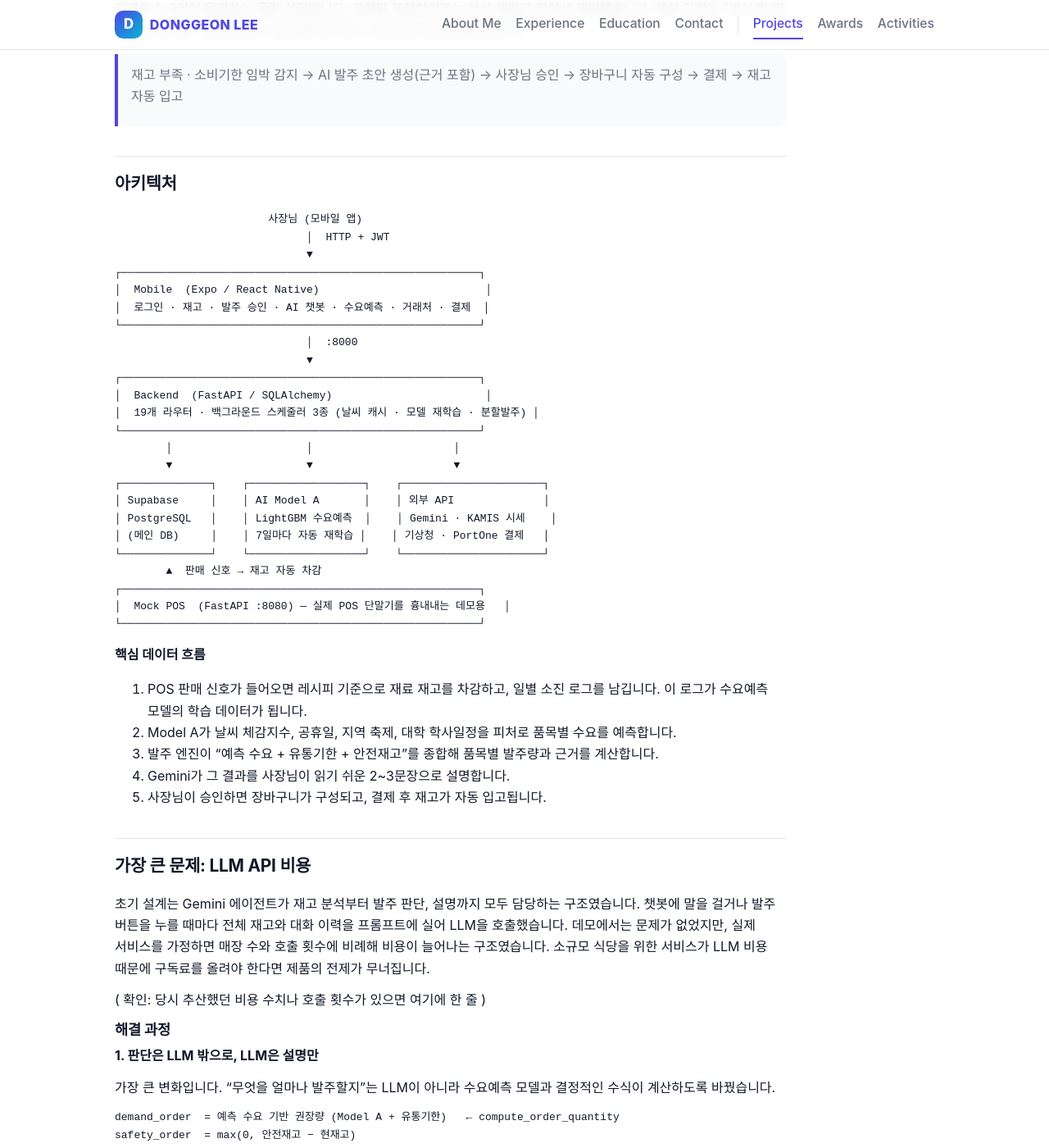
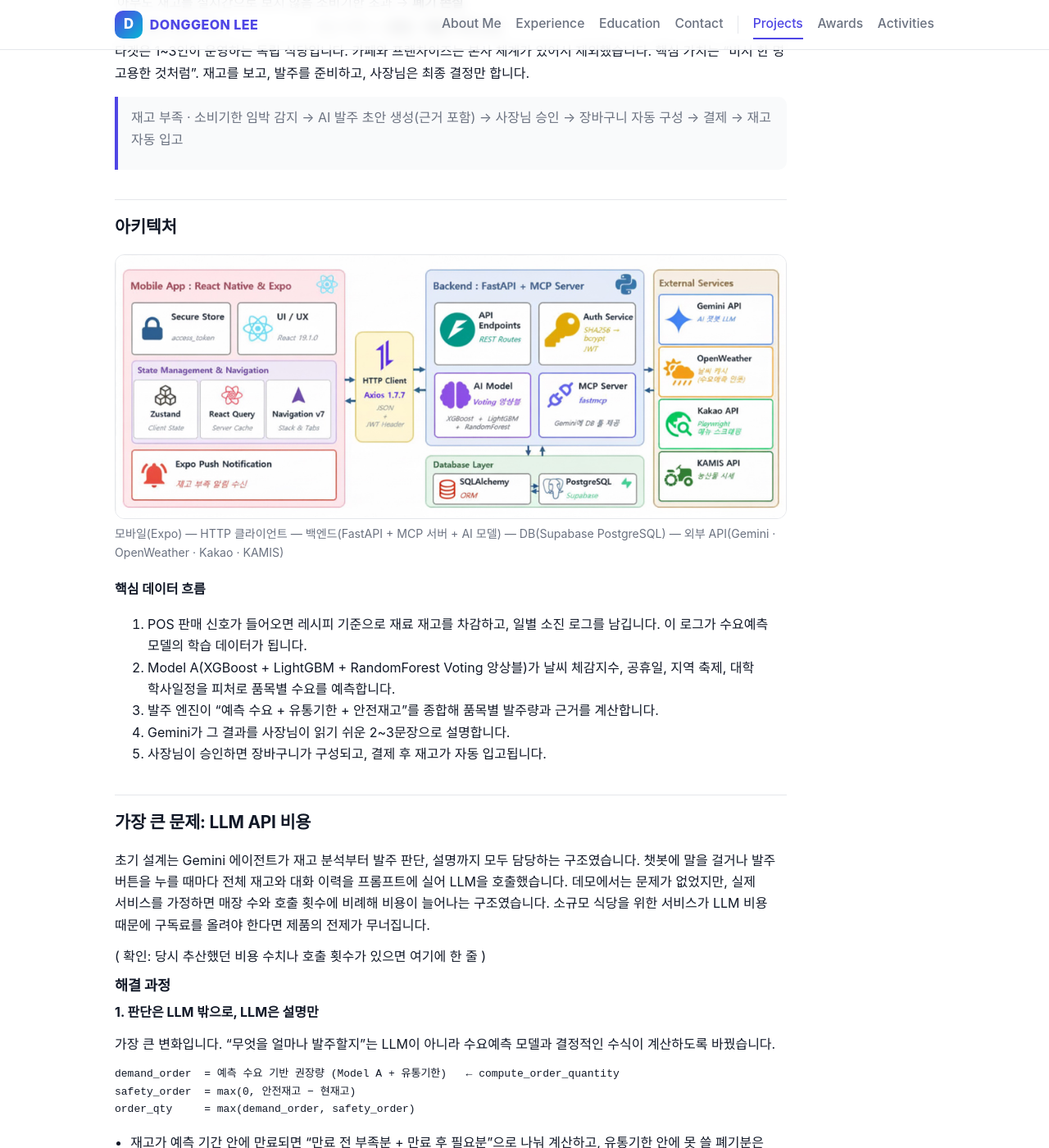
Before and after one commit to leeedd00/leeedd00.github.io, a Jekyll site: the page built from _projects/keeping.md, in a window 1280 px wide and 1400 px high, scrolled down 1531 px. Shown: the whole window at 82% size. Built offline with Jekyll 4.4.1, drawn with Linux system fonts in a browser that asks for light colours; some web fonts are replaced; some of the changed text lies outside the part shown.

Commit message:
Keeping 아키텍처 · Purdue 사진 추가

````diff
--- a/_data/experience.yml
+++ b/_data/experience.yml
@@ -12,5 +12,5 @@
 - period: 2025.09 – 2025.12
   title: 린스타트업 · Keeping 재고관리 앱 외주
   org: "( 빈칸: 발주처 / 프로그램명 )"
-  detail: 소규모 식당용 AI 매장 비서 앱 1차 개발. FastAPI 백엔드, Expo 모바일, LightGBM 수요예측 모델(MAPE 29% → 16% 개선)
+  detail: 소규모 식당용 AI 매장 비서 앱 1차 개발. FastAPI 백엔드, Expo 모바일, XGBoost·LightGBM·RF 앙상블 수요예측 모델(MAPE 29% → 16% 개선)
   link: /projects/keeping/
--- a/_projects/keeping.md
+++ b/_projects/keeping.md
@@ -7,7 +7,7 @@ summary: 소규모 식당의 재고를 대신 지켜보다가 부족·소비기
 period: 2025.09 – 2025.12 (린스타트업 외주) · 2026.03 – 2026.06 (고도화)
 role: "백엔드 AI 발주 로직 · 수요예측 연동 · 모바일 화면(수요예측·회원가입·거래처·장바구니) · 온보딩 문서"
 team: 5인 팀
-stack: [Python, FastAPI, SQLAlchemy, Supabase PostgreSQL, LightGBM, Gemini API, MCP, Expo (React Native), TypeScript, Zustand, TanStack Query]
+stack: [Python, FastAPI, SQLAlchemy, Supabase PostgreSQL, XGBoost · LightGBM · RandomForest, Gemini API, MCP (fastmcp), Expo (React Native), TypeScript, Zustand, TanStack Query]
 thumbnail: /assets/img/keeping.png
 # 팀 저장소(dlgusw0/Keeping2)는 비공개. 공개용 저장소를 만들면 아래 주석 해제
 # links:
@@ -30,37 +30,15 @@ thumbnail: /assets/img/keeping.png
 
 ## 아키텍처
 
-```
-                        사장님 (모바일 앱)
-                              │  HTTP + JWT
-                              ▼
-┌────────────────────────────────────────────────────────┐
-│  Mobile  (Expo / React Native)                          │
-│  로그인 · 재고 · 발주 승인 · AI 챗봇 · 수요예측 · 거래처 · 결제  │
-└────────────────────────────────────────────────────────┘
-                              │  :8000
-                              ▼
-┌────────────────────────────────────────────────────────┐
-│  Backend  (FastAPI / SQLAlchemy)                        │
-│  19개 라우터 · 백그라운드 스케줄러 3종 (날씨 캐시 · 모델 재학습 · 분할발주) │
-└────────────────────────────────────────────────────────┘
-        │                     │                      │
-        ▼                     ▼                      ▼
-┌──────────────┐    ┌──────────────────┐    ┌──────────────────────┐
-│ Supabase     │    │ AI Model A       │    │ 외부 API              │
-│ PostgreSQL   │    │ LightGBM 수요예측  │    │ Gemini · KAMIS 시세    │
-│ (메인 DB)     │    │ 7일마다 자동 재학습 │    │ 기상청 · PortOne 결제   │
-└──────────────┘    └──────────────────┘    └──────────────────────┘
-        ▲  판매 신호 → 재고 자동 차감
-┌────────────────────────────────────────────────────────┐
-│  Mock POS  (FastAPI :8080) — 실제 POS 단말기를 흉내내는 데모용   │
-└────────────────────────────────────────────────────────┘
-```
+<figure class="chart">
+  <img src="/assets/img/keeping/architecture.jpg" alt="Keeping 시스템 아키텍처" loading="lazy">
+  <figcaption>모바일(Expo) — HTTP 클라이언트 — 백엔드(FastAPI + MCP 서버 + AI 모델) — DB(Supabase PostgreSQL) — 외부 API(Gemini · OpenWeather · Kakao · KAMIS)</figcaption>
+</figure>
 
 **핵심 데이터 흐름**
 
 1. POS 판매 신호가 들어오면 레시피 기준으로 재료 재고를 차감하고, 일별 소진 로그를 남깁니다. 이 로그가 수요예측 모델의 학습 데이터가 됩니다.
-2. Model A가 날씨 체감지수, 공휴일, 지역 축제, 대학 학사일정을 피처로 품목별 수요를 예측합니다.
+2. Model A(XGBoost + LightGBM + RandomForest Voting 앙상블)가 날씨 체감지수, 공휴일, 지역 축제, 대학 학사일정을 피처로 품목별 수요를 예측합니다.
 3. 발주 엔진이 "예측 수요 + 유통기한 + 안전재고"를 종합해 품목별 발주량과 근거를 계산합니다.
 4. Gemini가 그 결과를 사장님이 읽기 쉬운 2~3문장으로 설명합니다.
 5. 사장님이 승인하면 장바구니가 구성되고, 결제 후 재고가 자동 입고됩니다.
````
Also changed, not shown: assets/img/keeping/architecture.jpg (added), assets/img/purdue/certificate.jpg (added), assets/img/purdue/presentation.jpg (added).
